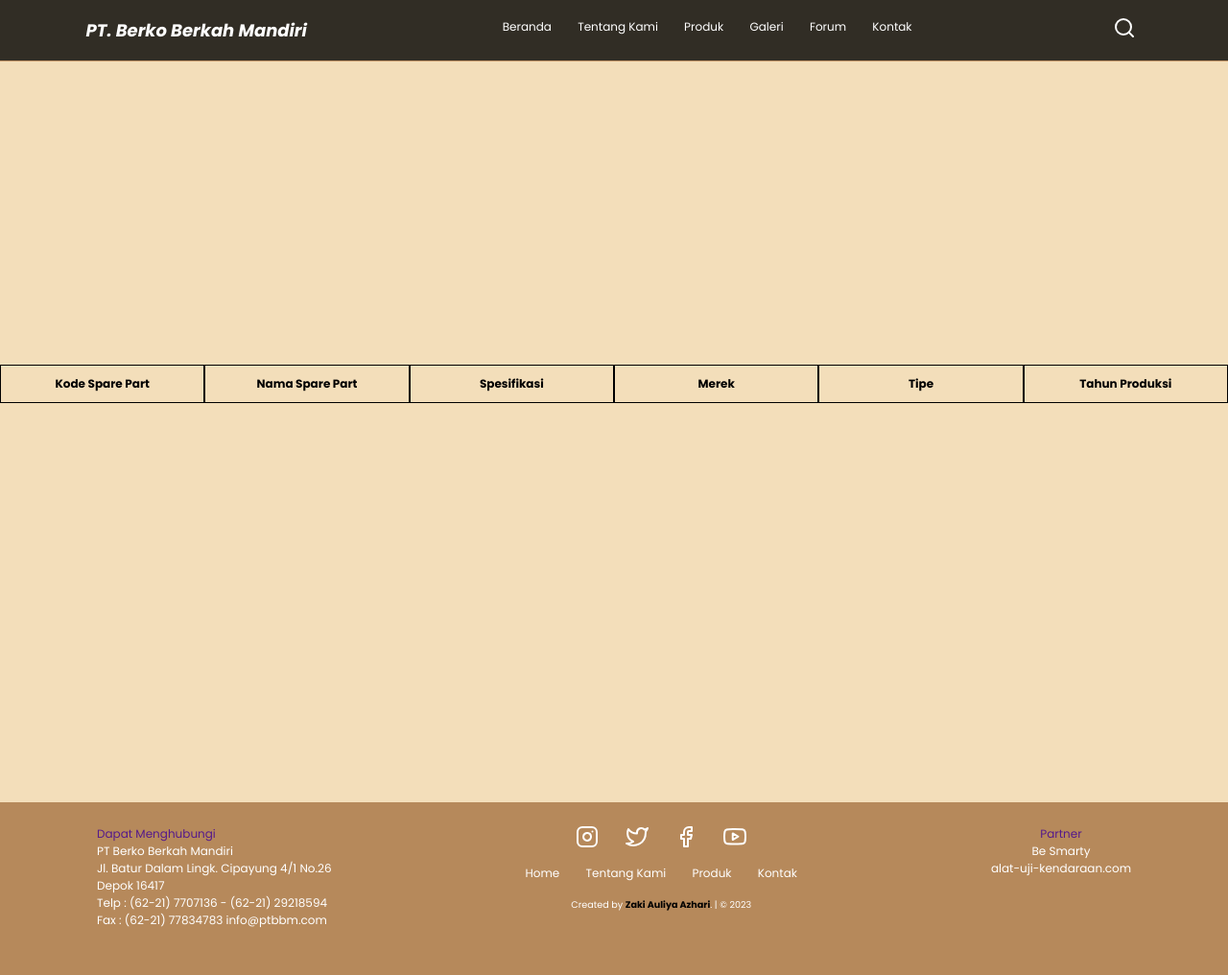
After one commit to zakiaazhari14/PT-Berko-Berkah-Mandiri, a PHP site: page /spare.html in a window 1280 px wide. The commit adds this page. Shown: the whole page at 96% size. Run offline with PHP 8.4, Linux system fonts and the light colour scheme.

Commit message:
update website ptbbm

```diff
--- a/css/style.css
+++ b/css/style.css
@@ -225,6 +225,44 @@ body {
   color: var(--color);
 }
 
+/* kolom tabel */
+.container {
+  min-height: 100vh;
+  display: flex;
+  align-items: center;
+  justify-content: space-between;
+}
+
+.column {
+  flex: 1;
+  padding: 10px;
+  border: 1px solid #000000;
+  box-sizing: border-box;
+  text-align: center;
+}
+
+h4 {
+  color: #000000;
+}
+
+/* Icon  */
+.fa,
+.bi {
+  font-size: 24px; /* Ukuran awal ikon */
+  transition: all 0.3s ease; /* Efek transisi saat memperbesar */
+}
+
+.fa:hover,
+.bi:hover {
+  font-size: 36px; /* Ukuran saat digantikan */
+}
+
+.my-float {
+  position: relative;
+  height: 100px; /* Atur tinggi wadah sesuai kebutuhan */
+  width: 100px; /* Atur lebar wadah sesuai kebutuhan */
+}
+
 /* Produk Section */
 .product h2,
 .contact h2 {
@@ -331,6 +369,24 @@ body {
   color: #fff;
   background-color: var(--primary);
   cursor: pointer;
+}
+
+/* Shorcut Whatsapp */
+.float {
+  position: fixed;
+  width: 60px;
+  height: 60px;
+  bottom: 40px;
+  right: 40px;
+  background-color: rgb(20, 173, 79);
+  color: #fff;
+  border-radius: 50px;
+  text-align: center;
+  box-shadow: 2px 2px 3px #999;
+}
+
+.my-float {
+  margin-top: 22px;
 }
 
 /* Footeer */
--- /dev/null
+++ b/spare.html
@@ -0,0 +1,132 @@
+<!DOCTYPE html>
+<html lang="en">
+  <head>
+    <meta charset="UTF-8" />
+    <meta name="viewport" content="width=device-width, initial-scale=1.0" />
+    <title>PT Berko Berkah Mandiri</title>
+
+    <!-- fonts -->
+    <link rel="preconnect" href="https://fonts.googleapis.com" />
+    <link rel="preconnect" href="https://fonts.gstatic.com" crossorigin />
+    <link
+      href="https://fonts.googleapis.com/css2?family=Poppins:ital,wght@0,100;0,300;0,400;0,700;1,700&display=swap"
+      rel="stylesheet"
+    />
+
+    <!-- Feather Icons -->
+    <script src="https://unpkg.com/feather-icons"></script>
+
+    <!-- My Style -->
+    <link rel="stylesheet" href="css/style.css" />
+  </head>
+
+  <body>
+    <!-- Navbar Start -->
+    <nav class="navbar">
+      <a href="#" class="navbar-logo">PT. Berko Berkah Mandiri</a>
+
+      <div class="navbar-nav">
+        <a href="index.html">Beranda</a>
+        <a href="index.html#about">Tentang Kami</a>
+        <div class="dropdown">
+          <a href="#product" class="dropbtn">Produk</a>
+          <div class="dropdown-content">
+            <a href="#service1">Alat Uji Kendaraan Bermotor</a>
+            <a href="#service2">SIM PKB</a>
+            <a href="spare.html">Spare Part</a>
+          </div>
+        </div>
+        <a href="#galeri">Galeri</a>
+        <a href="#forum">Forum</a>
+        <a href="index.html#contact">Kontak</a>
+      </div>
+
+      <div class="navbar-extra">
+        <a href="#" id="search"><i data-feather="search"></i></a>
+        <a href="#" id="select-menu"><i data-feather="menu"></i></a>
+      </div>
+    </nav>
+
+    <!-- Navbar end -->
+  </body>
+</html>
+
+    <!-- Table Start -->
+    <body>
+        <div class="container">
+          <div class="column">
+            <h4>Kode Spare Part</h4>
+          </div>
+          <div class="column">
+            <h4>Nama Spare Part</h4>
+          </div>
+          <div class="column">
+            <h4>Spesifikasi</h4>
+          </div>
+          <div class="column">
+            <h4>Merek</h4>
+          </div>
+          <div class="column">
+            <h4>Tipe</h4>
+          </div>
+          <div class="column">
+            <h4>Tahun Produksi</h4>
+          </div>
+        </div>
+      </body>
+    <!-- Table Start -->
+
+<!-- Footer Start -->
+<footer>
+    <div class="sosmed">
+      <div class="kontak">
+        <a href="">Dapat Menghubungi</a>
+        <p>PT Berko Berkah Mandiri</p>
+        <p>Jl. Batur Dalam Lingk. Cipayung 4/1 No.26
+         </p>
+         <p> Depok 16417</p>
+          <p>Telp :
+            (62-21) 7707136 - (62-21) 29218594
+            </p>
+            <p>Fax : (62-21) 77834783
+              info@ptbbm.com</p>
+      </div>
+      <div>
+        <div class="socials">
+          <a href="https://www.instagram.com/ptberkoberkahmandiri/"><i data-feather="instagram"></i></a>
+          <a href="#"><i data-feather="twitter"></i></a>
+          <a href="#"><i data-feather="facebook"></i></a>
+          <a href="https://www.youtube.com/@BBMBerko"><i data-feather="youtube"></i></a>
+        </div>
+
+
+        <div class="links">
+          <a href="#home">Home</a>
+          <a href="#about">Tentang Kami</a>
+          <a href="#product">Produk</a>
+          <a href="#contact">Kontak</a>
+        </div>
+
+        <div class="credit">
+          <p>Created by <a href="">Zaki Auliya Azhari</a>. | &copy; 2023</p>
+        </div>
+      </div>
+      <div class="partner">
+        <a href="">Partner</a>
+        <p>Be Smarty</p>
+        <p>alat-uji-kendaraan.com</p>
+      </div>
+    </div>
+    </footer>
+
+    <!-- Footer end -->
+
+    <!-- Feather Icon -->
+    <script>
+      feather.replace();
+    </script>
+
+    <!-- My Javascript -->
+    <script src="js/script.js"></script>
+  </body>
+</html>
```
Also changed, not shown: index.html (+15 -1 lines).
